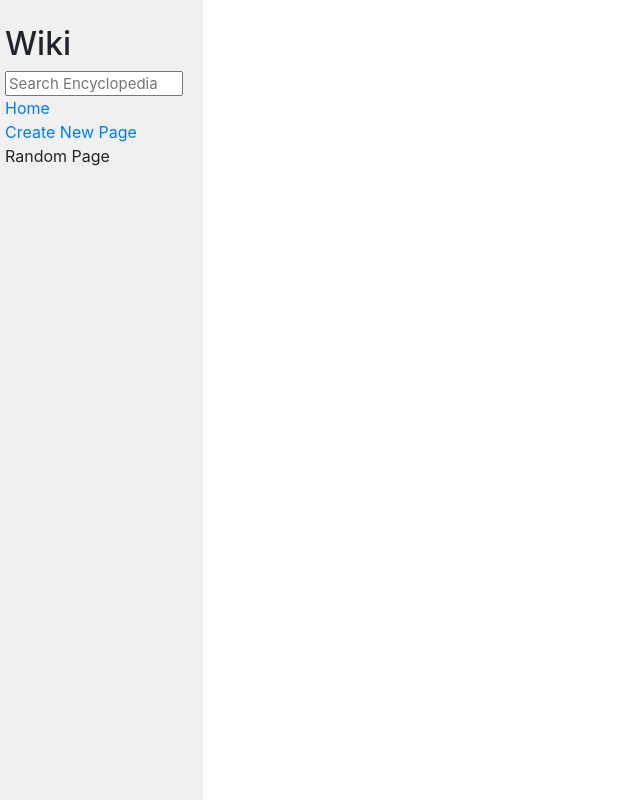
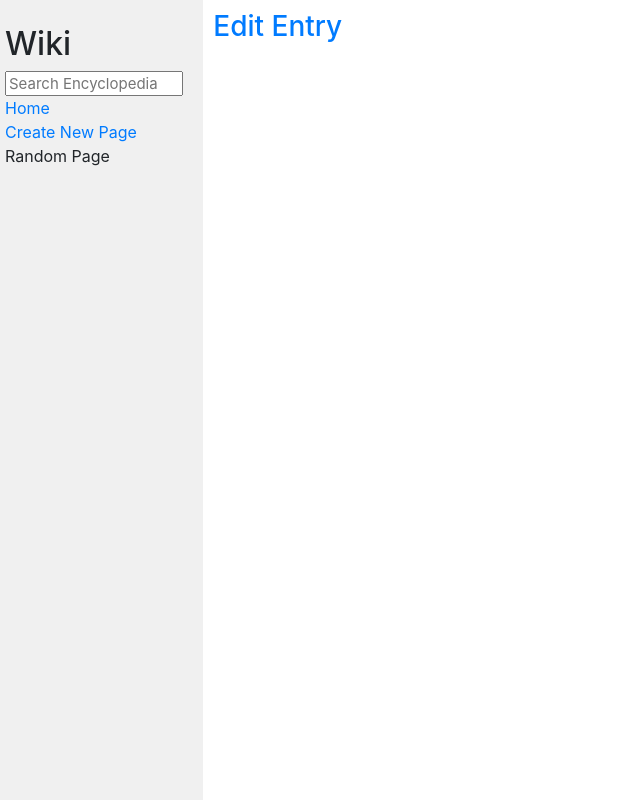
Before and after one commit to bencodes8/wiki, a Django app: template encyclopedia/templates/encyclopedia/entry.html in a window 1280 px wide. Shown: the whole page, without its empty margins (0-640 px from the left). Run offline with Django 3.2, Linux system fonts and the light colour scheme; the template is opened without the code that fills it, so the values that code supplies are empty; some libraries are stand-ins or nearby versions.

Commit message:
used '|safe' to allow for html string to be outputted

```diff
--- a/encyclopedia/templates/encyclopedia/entry.html
+++ b/encyclopedia/templates/encyclopedia/entry.html
@@ -6,7 +6,8 @@
 {% endblock %}
 
 {% block body %}
+<h3><a href="{% url 'encyclopedia:edit' title=title %}">Edit Entry</a></h3>
 
-{{ info }}
+<div> {{ info|safe }} </div>
 
 {% endblock %}
```
